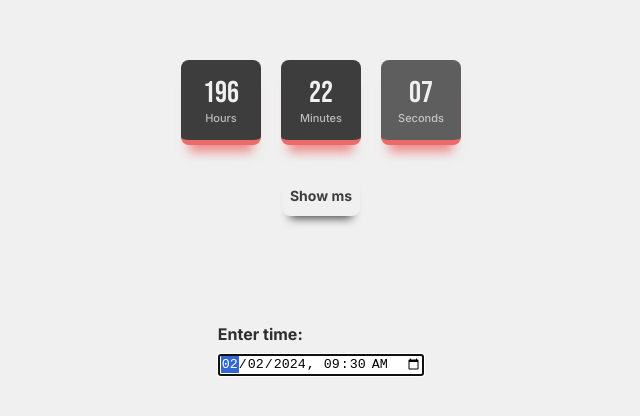
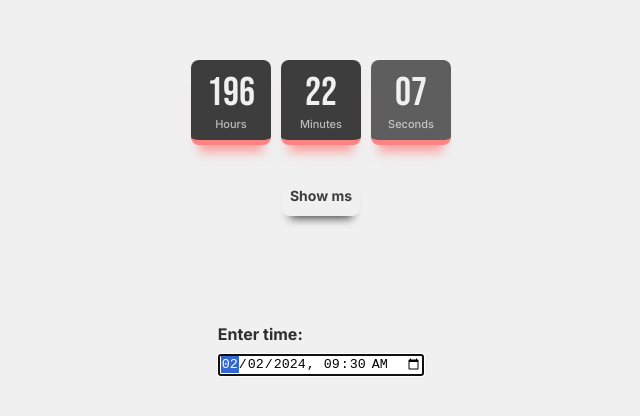
Before and after one commit to adithya-s-sekhar/countdown, a React (Vite) app: page / in a window 1280 px wide. Shown: the part 198-614 px from the top of the page, without its empty margins (319-959 px from the left). Built offline with nearby package versions, Linux system fonts and the light colour scheme.

Commit message:
styles: flair (3/x)

```diff
--- a/src/components/Button/Button.css
+++ b/src/components/Button/Button.css
@@ -19,23 +19,23 @@
   background-color: var(--button-enabled-background-color);
   color: var(--button-enabled-font-color);
   animation: shadow .20s ease-out;
-  box-shadow: 0 15px 10px -8px rgba(236, 106, 106, 0.75);
-  border-bottom: 5px solid rgb(236, 106, 106);
+  box-shadow: 0 13px 10px -8px var(--accent-with-alpha);
+  border-bottom: 4px solid var(--accent);
 }
 
 @keyframes shadow {
   0% {
-    box-shadow: 0 10px 10px -8px rgba(236, 106, 106, 0.75);
+    box-shadow: 0 13px 10px -8px var(--accent-with-alpha);
     transform: scale(1);
   }
 
   50% {
-    box-shadow: 0 6px 10px -8px rgba(0, 0, 0, 0.75);
+    box-shadow: 0 10px 10px -8px var(--accent-with-alpha);
     transform: scale(.96);
   }
 
   100% {
-    box-shadow: 0 10px 10px -8px rgba(236, 106, 106, 0.75);
+    box-shadow: 0 13px 10px -8px var(--accent-with-alpha);
     transform: scale(1);
   }
 }
--- a/src/features/countdown/Display/Display.css
+++ b/src/features/countdown/Display/Display.css
@@ -1,7 +1,7 @@
 .display {
   display: flex;
   justify-content: center;
-  gap: 20px;
+  gap: 10px;
 }
 
 .display>div {
@@ -15,8 +15,8 @@
   justify-content: center;
   flex-direction: column;
   border-radius: 8px;
-  border-bottom: 5px solid rgb(236, 106, 106);
-  box-shadow: 0 15px 10px -8px rgba(236, 106, 106, 0.75);
+  border-bottom: 5px solid var(--accent);
+  box-shadow: 0 15px 10px -8px var(--accent-with-alpha);
 }
 
 .display>div:last-child {
@@ -27,7 +27,7 @@
 }
 
 .display-item{
-  font-size: 30px;
+  font-size: 40px;
   font-family: var(--display-item-font);
 }
 
--- a/src/index.css
+++ b/src/index.css
@@ -6,6 +6,10 @@
   --body-font: 'Inter', sans-serif;
   --body-background-color: rgb(240, 240, 240);
   --body-font-color: rgb(46, 46, 46);
+
+  /* Accents */
+  --accent: rgb(255, 131, 131);
+  --accent-with-alpha: rgba(255, 131, 131, 0.75);
 
   /* Button */
   --button-font: 'Inter', sans-serif;
```
